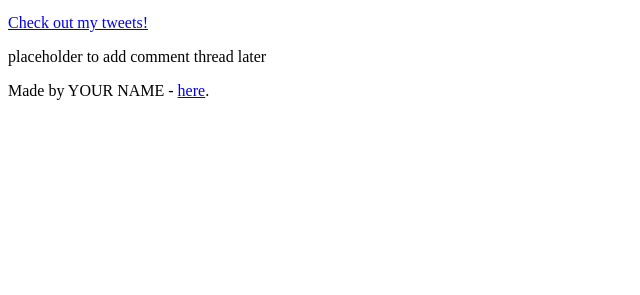
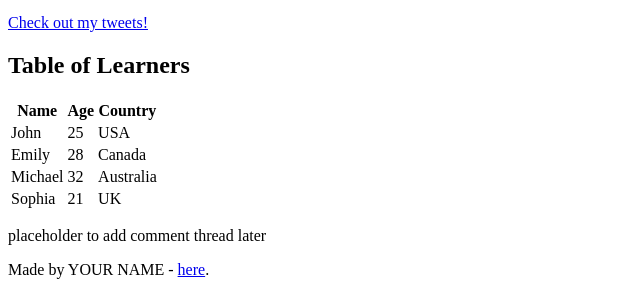
Before and after one commit to JesseWashiali/My_First_Portfolio, a plain HTML site: page html_basic/index.html in a window 1280 px wide. Shown: the part 745-1040 px from the top of the page, without its empty margins (0-640 px from the left). Before the commit the page ends 861 px from the top, so only its background shows below. Drawn offline with Linux system fonts and the light colour scheme.

Commit message:
Add table of learners to index.html

```diff
--- a/html_basic/index.html
+++ b/html_basic/index.html
@@ -29,6 +29,40 @@
                 <img src="https://i.ibb.co/gTDZZT8/ALX-Logo-07.png" alt="Clickable Image">
             </a>
             <p><a href="tweets.html">Check out my tweets!</a></p>
+
+            <!-- Table of learners -->
+            <h2>Table of Learners</h2>
+            <table>
+                <thead>
+                    <tr>
+                        <th>Name</th>
+                        <th>Age</th>
+                        <th>Country</th>
+                    </tr>
+                </thead>
+                <tbody>
+                    <tr>
+                        <td>John</td>
+                        <td>25</td>
+                        <td>USA</td>
+                    </tr>
+                    <tr>
+                        <td>Emily</td>
+                        <td>28</td>
+                        <td>Canada</td>
+                    </tr>
+                    <tr>
+                        <td>Michael</td>
+                        <td>32</td>
+                        <td>Australia</td>
+                    </tr>
+                    <tr>
+                        <td>Sophia</td>
+                        <td>21</td>
+                        <td>UK</td>
+                    </tr>
+                </tbody>
+            </table>
         </article>
         <aside>
             <p>placeholder to add comment thread later</p>
```
